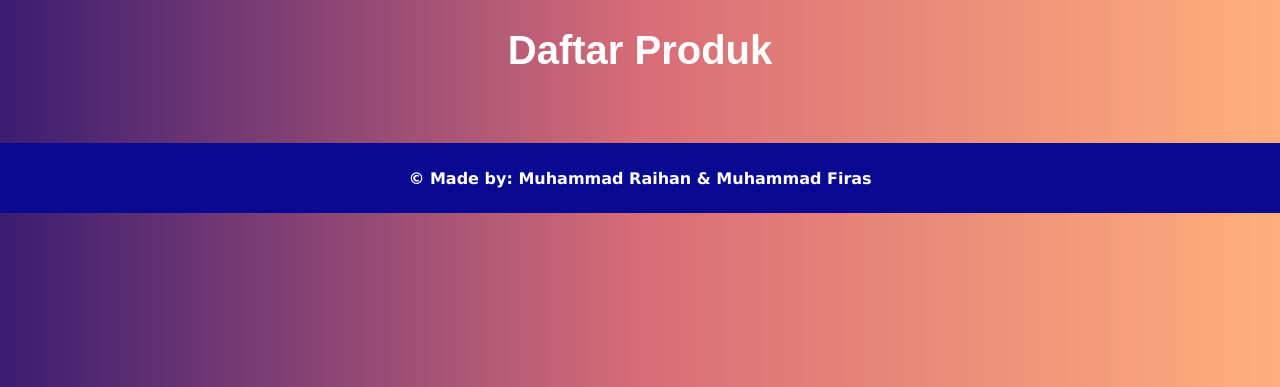
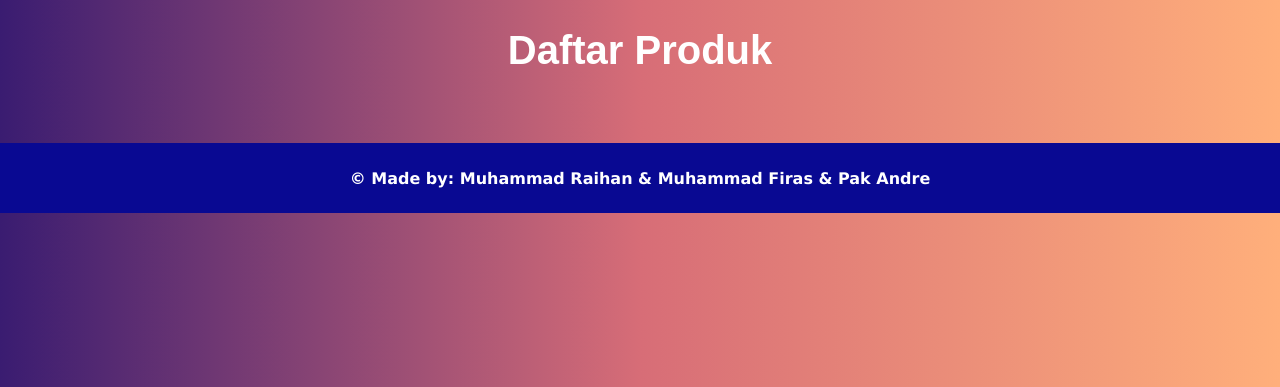
Before and after one commit to raihan2030/WebTokoBeyblade, a PHP site: page / in a window 1280 px wide. Shown: the part 85-472 px from the top of the page. Run offline with PHP 8.4, Linux system fonts and the light colour scheme; data that the repository does not hold is empty.

Commit message:
Tambahkan Pak Andre (Mencoba aja)

```diff
--- a/index.php
+++ b/index.php
@@ -51,7 +51,7 @@ $productsData = $conn->query("SELECT * FROM ITEMS");
     </div>
 
     <div id="footer">
-        <p>&copy; Made by: Muhammad Raihan & Muhammad Firas</p>
+        <p>&copy; Made by: Muhammad Raihan & Muhammad Firas & Pak Andre</p>
     </div>
 </body>
 </html>
```
